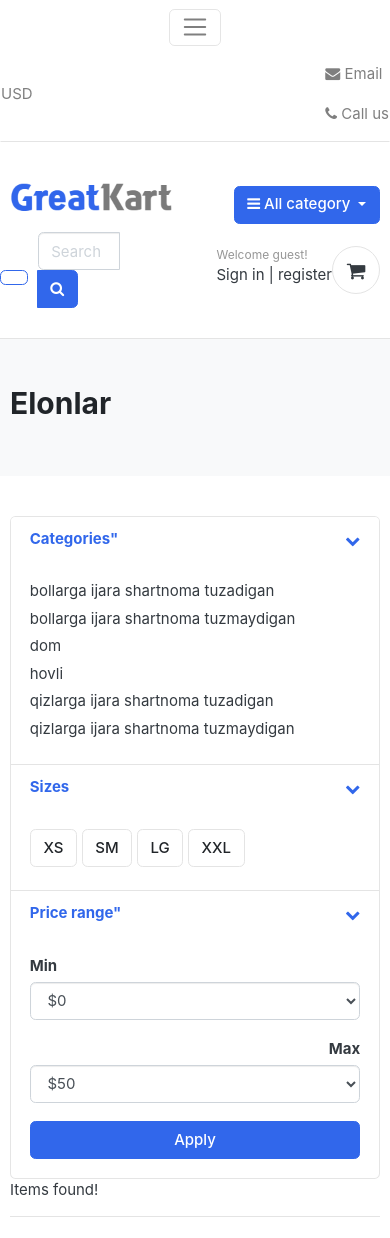
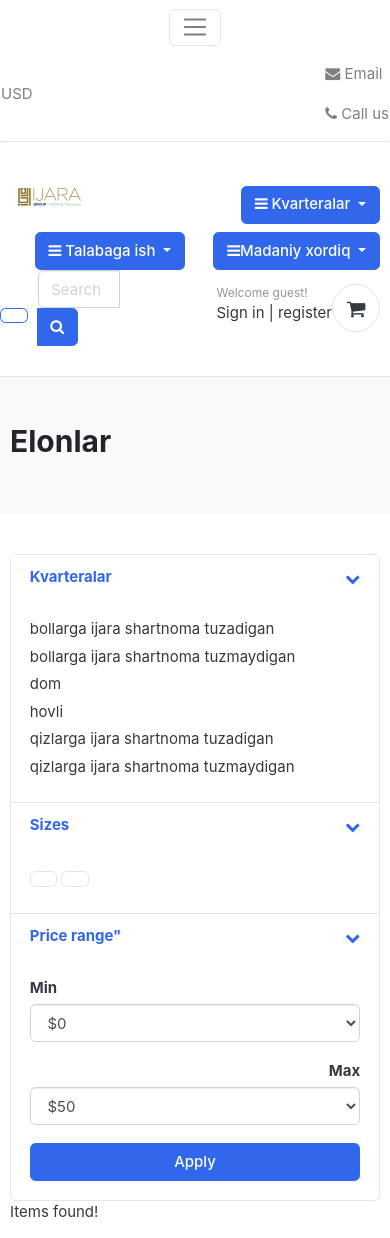
Before and after one commit to sarvaribragimov/ijara, a Django app: a page that uses templates/post/post.html in a window 390 px wide. Shown: the top 1238 px of the page. Run offline with Django 4.2, Linux system fonts and the light colour scheme; data comes from the database, SQL or seed files in the repository; both versions use the stored data as it was after the commit; some libraries are stand-ins or nearby versions; some web fonts are replaced.

Commit message:
add post

```diff
--- a/config/settings.py
+++ b/config/settings.py
@@ -65,6 +65,7 @@ TEMPLATES = [
                 'django.contrib.auth.context_processors.auth',
                 'django.contrib.messages.context_processors.messages',
                 "post.category_processors.all_categories",
+                "post.category_processors.all_works",
             ],
         },
     },
--- a/post/admin.py
+++ b/post/admin.py
@@ -1,6 +1,7 @@
 from django.contrib import admin
-from .models import Category,Kvartera
+from .models import Category,Kvartera,StudentWork
 # Register your models here.
 
 admin.site.register(Category)
 admin.site.register(Kvartera)
+admin.site.register(StudentWork)
--- a/post/category_processors.py
+++ b/post/category_processors.py
@@ -1,5 +1,8 @@
-from .models import Category
+from .models import Category,StudentWork
 
 
 def all_categories(request):
     return dict(categories=Category.objects.all())
+
+def all_works(request):
+    return dict(studentwork = StudentWork.objects.all())
--- a/post/models.py
+++ b/post/models.py
@@ -63,5 +63,26 @@ class Kvartera(models.Model):
     def get_image_url(self):
         return self.image.url if self.image and hasattr(self.image, "url") else "#"
 
-    # def get_absolute_url(self):
-    #     return reverse("kvartera_detail", kwargs={"pk": self.pk})
+class StudentWork(models.Model):
+    image = models.ImageField(upload_to='kvartera')
+    title = models.CharField(max_length=100)
+    slug = AutoSlugField(populate_from='title', unique=True)
+    description = models.TextField()
+    price = models.IntegerField()
+    addrees = models.TextField()
+    is_available = models.BooleanField(default=True, help_text="Is product available?")
+
+
+    class Meta:
+        verbose_name = ("Student Work")
+        verbose_name_plural = ("Student Works")
+
+    def __str__(self):
+        return self.title
+
+
+    def get_absolute_url(self):
+        return reverse("post:post_list_view", args=[self.category.slug, self.slug])
+
+    def get_image_url(self):
+        return self.image.url if self.image and hasattr(self.image, "url") else "#"
--- a/post/urls.py
+++ b/post/urls.py
@@ -2,7 +2,7 @@
 from .views.post import KvarteraView
 from .views.post_list import saveform,post_detail_view,post_list_view
 from django .urls import path
-from .category_processors import all_categories
+from .category_processors import all_categories,all_works
 app_name = "post"
 
 urlpatterns = [
@@ -13,4 +13,5 @@ urlpatterns = [
     path('post-list/<slug:category>/<slug:subcategory>/', post_list_view, name='post_list_view'),
     path('post-detail/',post_detail_view,name="post_detail_view"),
     path('categories/', all_categories, name='categories'),
+    path('categories/', all_works, name='all_works'),
 ]
--- a/requarements.txt
+++ b/requarements.txt
@@ -1,3 +1,5 @@
 asgiref==3.6.0
 Django==4.2
+django-autoslug==1.9.9
+Pillow==9.5.0
 sqlparse==0.4.3
--- a/templates/includes/header.html
+++ b/templates/includes/header.html
@@ -33,13 +33,13 @@
             <div class="row align-items-center">
                 <div class="col-lg-2 col-md-3 col-6">
                     <a href="./" class="brand-wrap">
-                        <img class="logo" src="{% static './images/logo.png' %}">
+                        <img class="logo" src="{% static './images/ijara.png' %}">
                     </a> <!-- brand-wrap.// -->
                 </div>
                 <div class="col-lg col-sm col-md col-6 flex-grow-0">
                     <div class="category-wrap dropdown d-inline-block float-right">
                         <button type="button" class="btn btn-primary dropdown-toggle" data-toggle="dropdown">
-                            <i class="fa fa-bars"></i> All category
+                            <i class="fa fa-bars"></i> Kvarteralar
                         </button>
                         <div class="dropdown-menu">
                             {% for category in categories %}
@@ -48,6 +48,34 @@
                         </div>
                     </div> <!-- category-wrap.// -->
                 </div> <!-- col.// -->
+
+                <div class="col-lg col-sm col-md col-6 flex-grow-0">
+                    <div class="category-wrap dropdown d-inline-block float-right">
+                        <button type="button" class="btn btn-primary dropdown-toggle" data-toggle="dropdown">
+                            <i class="fa fa-bars"></i> Talabaga ish
+                        </button>
+                        <div class="dropdown-menu">
+                            {% for category in all_works %}
+                            <a class="dropdown-item" href="{{ category.get_absolute_url }}">{{ category.name }}</a>
+                            {% endfor %}
+                        </div>
+                    </div> <!-- category-wrap.// -->
+                </div> <!-- col.// -->
+
+                <div class="col-lg col-sm col-md col-6 flex-grow-0">
+                    <div class="category-wrap dropdown d-inline-block float-right">
+                        <button type="button" class="btn btn-primary dropdown-toggle" data-toggle="dropdown">
+                            <i class="fa fa-bars"></i>Madaniy xordiq
+                        </button>
+                        <div class="dropdown-menu">
+                            {% for category in categories %}
+                            <a class="dropdown-item" href="{{ category.get_absolute_url }}">{{ category.name }}</a>
+                            {% endfor %}
+                        </div>
+                    </div> <!-- category-wrap.// -->
+                </div> <!-- col.// -->
+
+
                 <a href="#" class="btn btn-outline-primary"></a>
                 <div class="col-lg  col-md-6 col-sm-12 col">
                     <form mathod="get" action="#" class="search">
@@ -90,10 +118,12 @@
                     </div> <!-- widgets-wrap.// -->
                 </div> <!-- col.// -->
             </div> <!-- row.// -->
+
         </div> <!-- container.// -->
+
+
     </section> <!-- header-main .// -->
 
 
 
-
 </header> <!-- section-header.// -->
--- a/templates/post/post.html
+++ b/templates/post/post.html
@@ -34,7 +34,7 @@ Home
             <header class="card-header">
                 <a href="#" data-toggle="collapse" data-target="#collapse_1" aria-expanded="true" class="">
                     <i class="icon-control fa fa-chevron-down"></i>
-                    <h6 class="title">Categories"</h6>
+                    <h6 class="title">Kvarteralar</h6>
                 </a>
             </header>
             <div class="filter-content collapse show" id="collapse_1" style="">
@@ -60,23 +60,15 @@ Home
                 <div class="card-body">
                   <label class="checkbox-btn">
                     <input type="checkbox">
-                    <span class="btn btn-light"> XS </span>
+                    <span class="btn btn-light"> </span>
                   </label>
 
                   <label class="checkbox-btn">
                     <input type="checkbox">
-                    <span class="btn btn-light"> SM </span>
+                    <span class="btn btn-light"> </span>
                   </label>
 
-                  <label class="checkbox-btn">
-                    <input type="checkbox">
-                    <span class="btn btn-light"> LG </span>
-                  </label>
 
-                  <label class="checkbox-btn">
-                    <input type="checkbox">
-                    <span class="btn btn-light"> XXL </span>
-                  </label>
             </div><!-- card-body.// -->
             </div>
         </article> <!-- filter-group .// -->
```
Also changed, not shown: account/views.py (+13 -3 lines), templates/index.html (+4 -4 lines), db.sqlite3, media/kvartera/ijara.png (added), media/kvartera/olx.png (added), post/migrations/0014_studentwork.py (added), static/images/ijara.png (added), static/images/olx.png (added).
